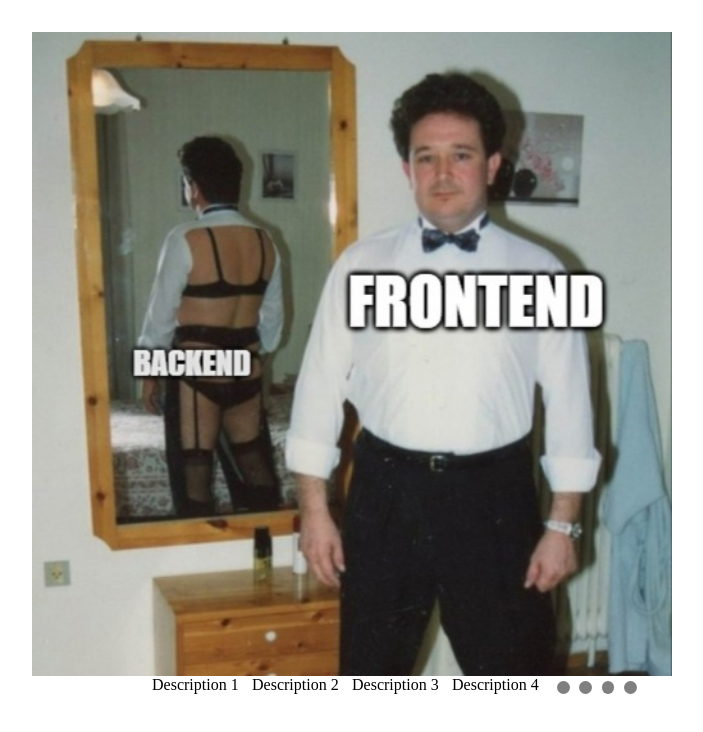
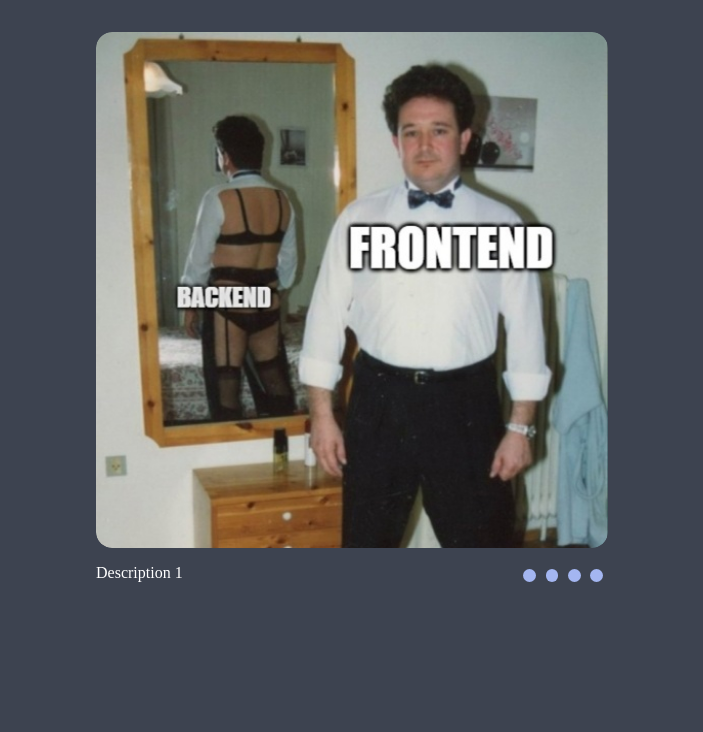
Before and after one commit to egorokunevich/cssMemeSlider, a plain HTML site: page index.html in a window 1280 px wide. Shown: the whole page, without its empty margins (288-991 px from the left). Drawn offline with Linux system fonts and the light colour scheme.

Commit message:
feat: implement scrollable captions (Sun, Sep 17, 2023  9:41:58 PM)

```diff
--- a/css/style.css
+++ b/css/style.css
@@ -1,9 +1,12 @@
+body {
+  background-color: #3d4350;
+}
+
 .wrapper {
   display: flex;
   justify-content: center;
   align-items: flex-start;
   padding: 2em;
-  height: 100vh;
 }
 
 .slider-container {
@@ -12,12 +15,12 @@
   justify-content: center;
   align-items: center;
   margin: 0 auto;
-  width: 50vh;
+  row-gap: 1em;
 }
 
 .slides-container {
   overflow: hidden;
-  width: 50vw;
+  width: 40vw;
 }
 
 .slides {
@@ -28,11 +31,15 @@
 
 .slide-wrap {
   width: 25%;
+  border-radius: 1em;
+  overflow: hidden;
+  transition: all 0.5s ease-in-out;
 }
 
 .slide {
   width: 100%;
   height: 100%;
+  border-radius: 1em;
 }
 
 .input {
@@ -43,17 +50,18 @@
   display: flex;
   justify-content: space-between;
   width: 100%;
+  margin-top: 1em;
 }
 
 .descriptions {
   display: flex;
   justify-content: flex-start;
-  width: 100%;
-  min-width: 100%;
   overflow: hidden;
 }
 .description {
-  width: 100%;
+  min-width: 400%;
+  color: white;
+  transition: all 0.5s ease-in-out;
 }
 
 .controls {
@@ -66,24 +74,45 @@
   height: 0.8em;
   margin: 0.3em;
   cursor: pointer;
-  background-color: #000;
-  opacity: 0.5;
+  background-color: #a4b6f1;
+  opacity: 1;
   border-radius: 10px;
   transition: all 0.4s ease;
 }
 
-#i1:checked ~ .slide-wrap {
+.label:active {
+  background-color: rgba(rgba(0, 0, 0, 0), green, blue, alpha);
+  border: 1px solid #a4b6f1;
+}
+
+#i1:checked ~ .slides .slide-wrap {
   transform: translateX(0);
 }
 
-#i2:checked ~ .slide-wrap {
+#i2:checked ~ .slides .slide-wrap {
   transform: translateX(-100%);
 }
 
-#i3:checked ~ .slide-wrap {
+#i3:checked ~ .slides .slide-wrap {
   transform: translateX(-200%);
 }
 
-#i4:checked ~ .slide-wrap {
+#i4:checked ~ .slides .slide-wrap {
   transform: translateX(-300%);
 }
+
+#i1:checked ~ .description-controls-container .descriptions .description {
+  transform: translateX(0);
+}
+
+#i2:checked ~ .description-controls-container .descriptions .description {
+  transform: translateX(-100%);
+}
+
+#i3:checked ~ .description-controls-container .descriptions .description {
+  transform: translateX(-200%);
+}
+
+#i4:checked ~ .description-controls-container .descriptions .description {
+  transform: translateX(-300%);
+}
--- a/index.html
+++ b/index.html
@@ -12,12 +12,11 @@
     <div class="wrapper">
       <div class="slider-container">
         <div class="slides-container">
-          <div class="slides">
           <input class="input" type="radio" name="bullet" id="i1" checked />
           <input class="input" type="radio" name="bullet" id="i2" />
           <input class="input" type="radio" name="bullet" id="i3" />
           <input class="input" type="radio" name="bullet" id="i4" />
-
+          <div class="slides">
             <div class="slide-wrap slide_1">
               <img class="slide" src="assets/meme1.jpg" alt="meme1" />
             </div>
@@ -29,7 +28,6 @@
             </div>
             <div class="slide-wrap slide_4">
               <img class="slide" src="assets/meme4.jpg" alt="meme4" />
-            </div>
             </div>
           </div>
           <div class="description-controls-container">
@@ -48,5 +46,6 @@
           </div>
         </div>
       </div>
+    </div>
   </body>
 </html>
```
Lines whose indentation alone changed are shown as unchanged.
